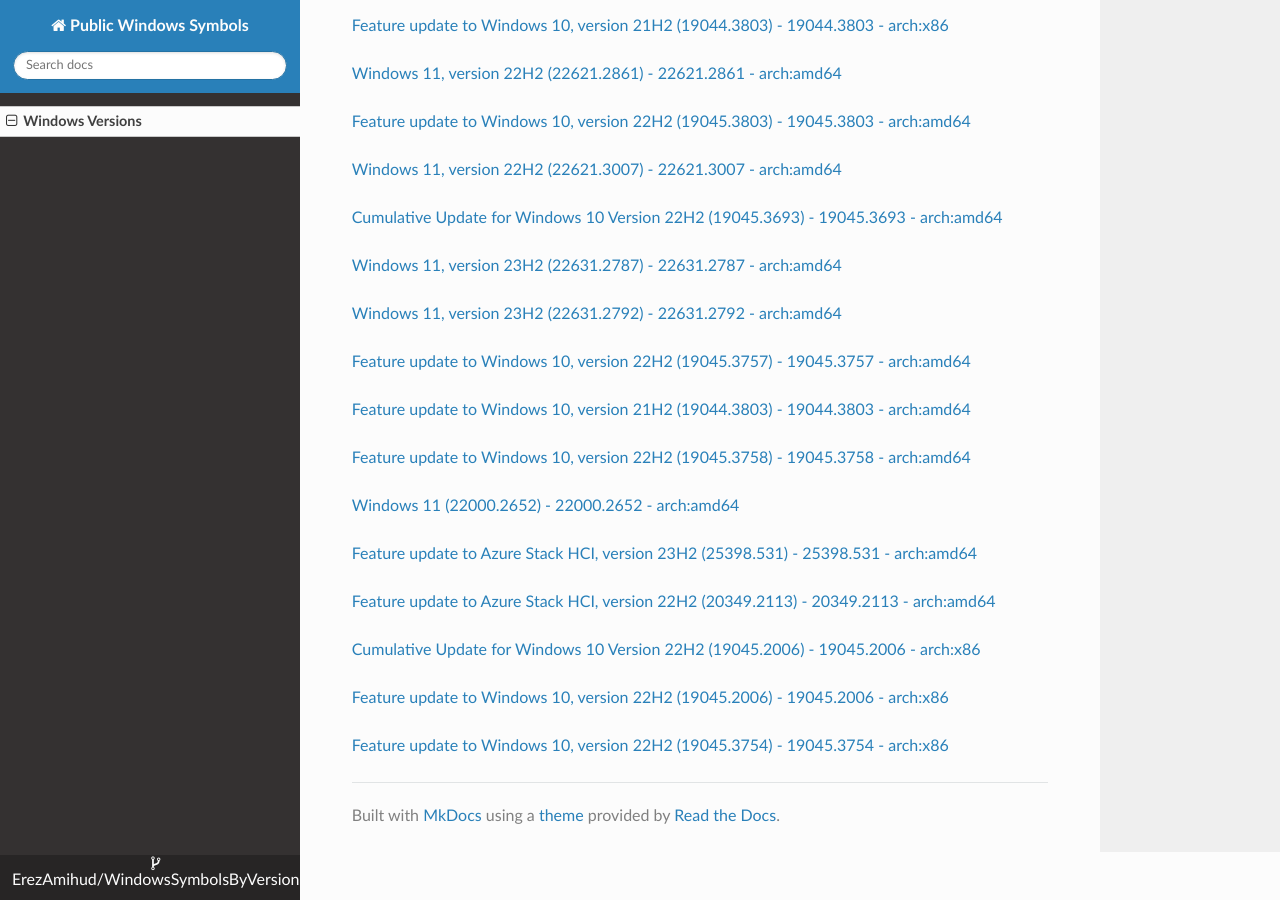
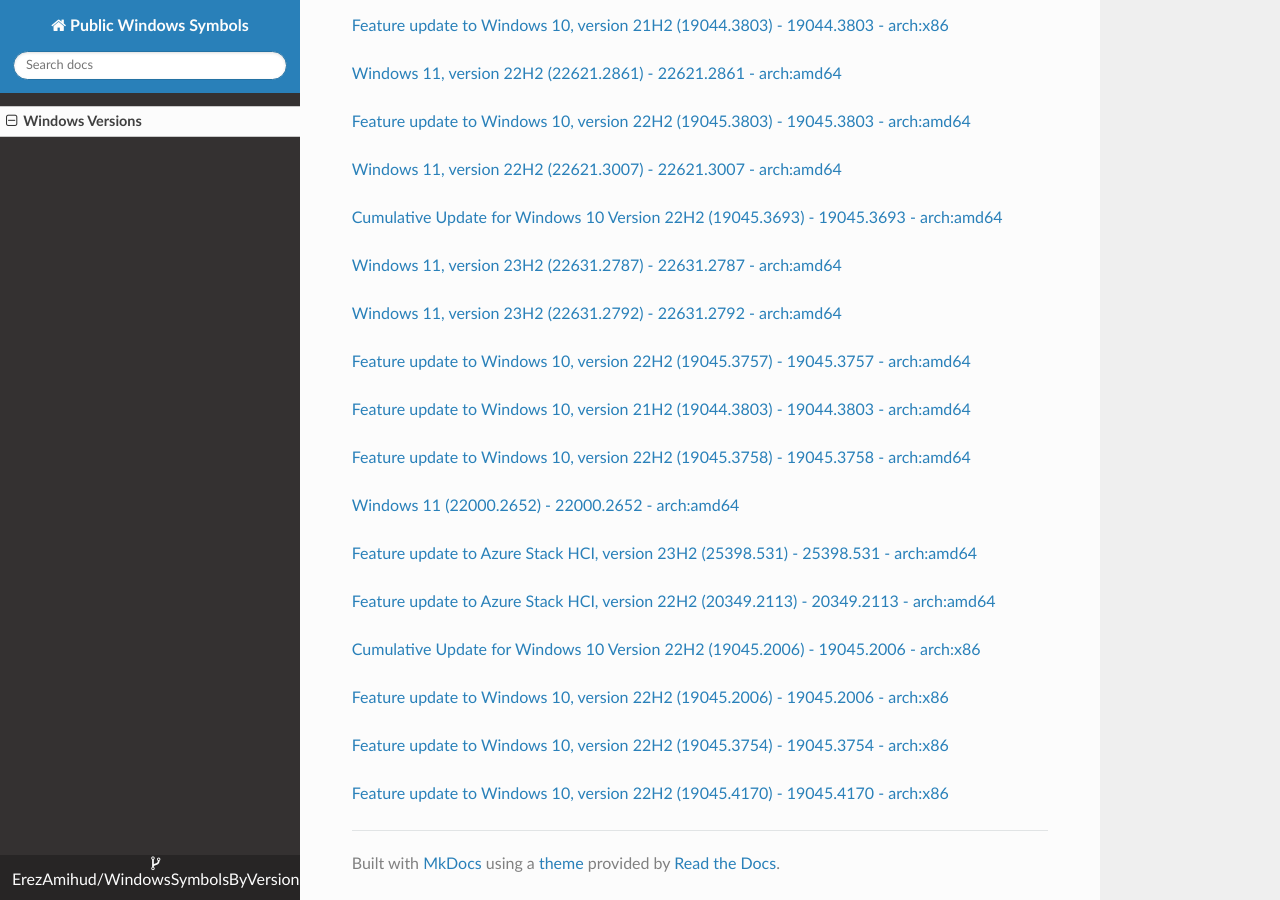
Before and after one commit to ErezAmihud/WindowsSymbolsByVersion, an MkDocs documentation site: the page built from docs/index.md, in a window 1280 px wide and 900 px high, scrolled down 20477 px. Built offline with MkDocs 1.6.1, drawn with Linux system fonts in a browser that asks for light colours; nearby versions of some CDN libraries.

Commit message:
Automated commit, add manifest for ea31efaa-66c7-453b-a3b7-722d13dce058

```diff
--- a/docs/index.md
+++ b/docs/index.md
@@ -1141,3 +1141,6 @@
 
 
 [Feature update to Windows 10, version 22H2 (19045.3754) - 19045.3754 - arch:x86](https://github.com/ErezAmihud/WindowsSymbolsByVersion/blob/main/manifests/61a679ee-5f85-4199-867a-a2569c3f03bc.manifest)
+
+
+[Feature update to Windows 10, version 22H2 (19045.4170) - 19045.4170 - arch:x86](https://github.com/ErezAmihud/WindowsSymbolsByVersion/blob/main/manifests/ea31efaa-66c7-453b-a3b7-722d13dce058.manifest)
```
Also changed, not shown: process_builds.json (+1 -1 lines), 1 other file.
